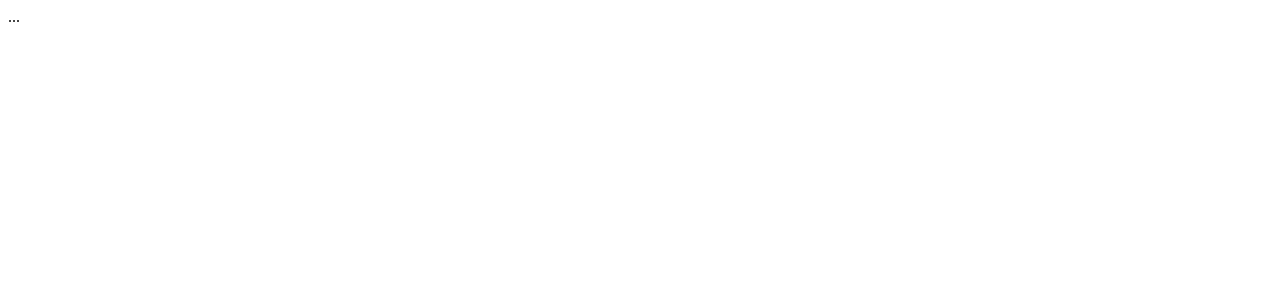
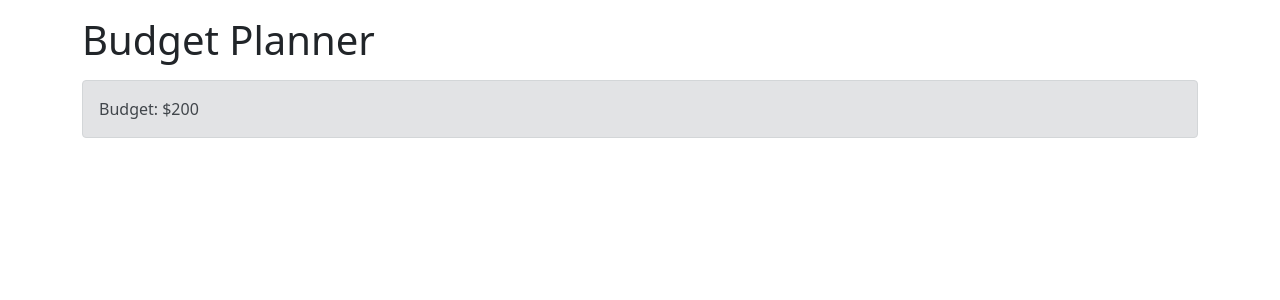
Before and after one commit to clarancefarley/react-budget-app, a React (Create React App) app: page / in a window 1280 px wide. Shown: the top 300 px of the page. Built offline with nearby package versions, Linux system fonts and the light colour scheme.

Commit message:
add budget component

```diff
--- a/src/App.js
+++ b/src/App.js
@@ -1,9 +1,16 @@
-import React from 'react'
+import React from 'react';
+import 'bootstrap/dist/css/bootstrap.min.css'
+import Budget from './components/Budget';
 
 const App = () => {
   return (
-    <div>
-      ...
+    <div className='container'>
+      <h1 className='mt-3'>Budget Planner</h1>
+      <div className='row mt-3'>
+        <div className='col-sm'>
+          <Budget />
+        </div>
+      </div>
     </div>
   )
 }
--- /dev/null
+++ b/src/components/Budget.js
@@ -0,0 +1,11 @@
+import React from 'react'
+
+const Budget = () => {
+    return (
+        <div className='alert alert-secondary'>
+            <span>Budget: $200</span>
+        </div>
+    )
+}
+
+export default Budget
```
